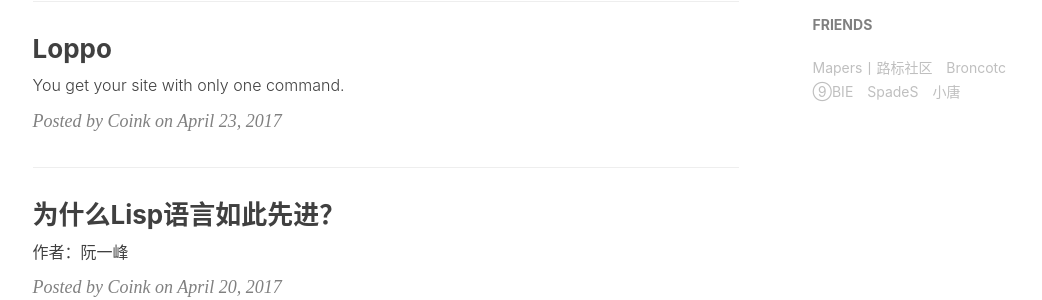
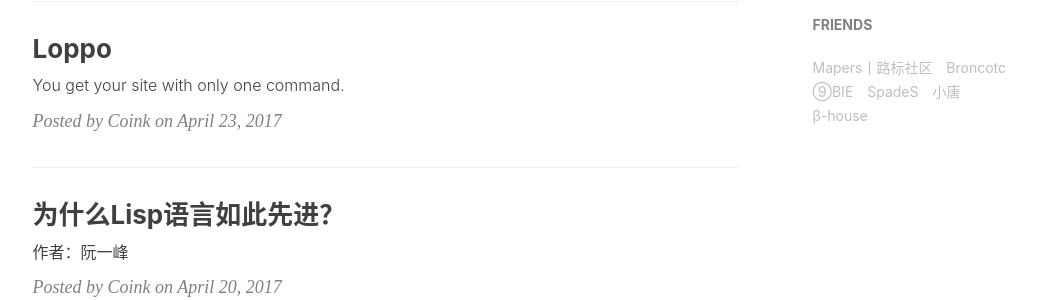
Before and after one commit to CoinkWang/coinkwang.github.com, a Jekyll site: the page built from index.html, in a window 1280 px wide and 900 px high, scrolled down 751 px. Shown: the part 153-453 px from the top of the window, without its empty margins (135-1177 px from the left). Built offline with Jekyll 4.4.1, drawn with Linux system fonts in a browser that asks for light colours; the list of posts is cut into pages by our own code; comment, search, counter and statistics services are not loaded.

Commit message:
add β-house link

```diff
--- a/_config.yml
+++ b/_config.yml
@@ -56,5 +56,10 @@ friends: [
         title: "小唐",
         href: "http://zhizhi.tangliangdong.me"
     },
+    {
+        title: "β-house",
+        href: "http://betahouse.us/"
+    },
+
 
 ]
```
